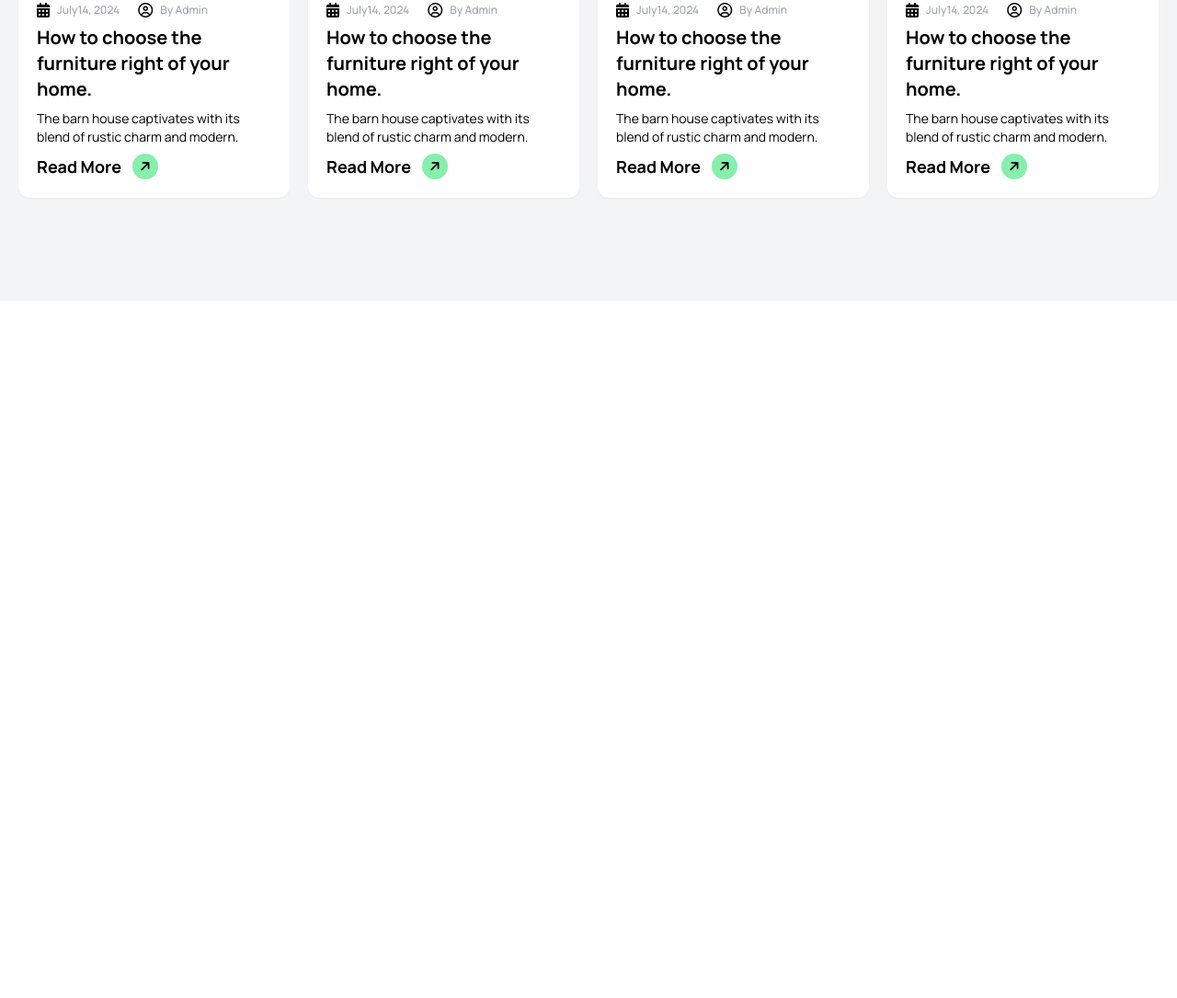
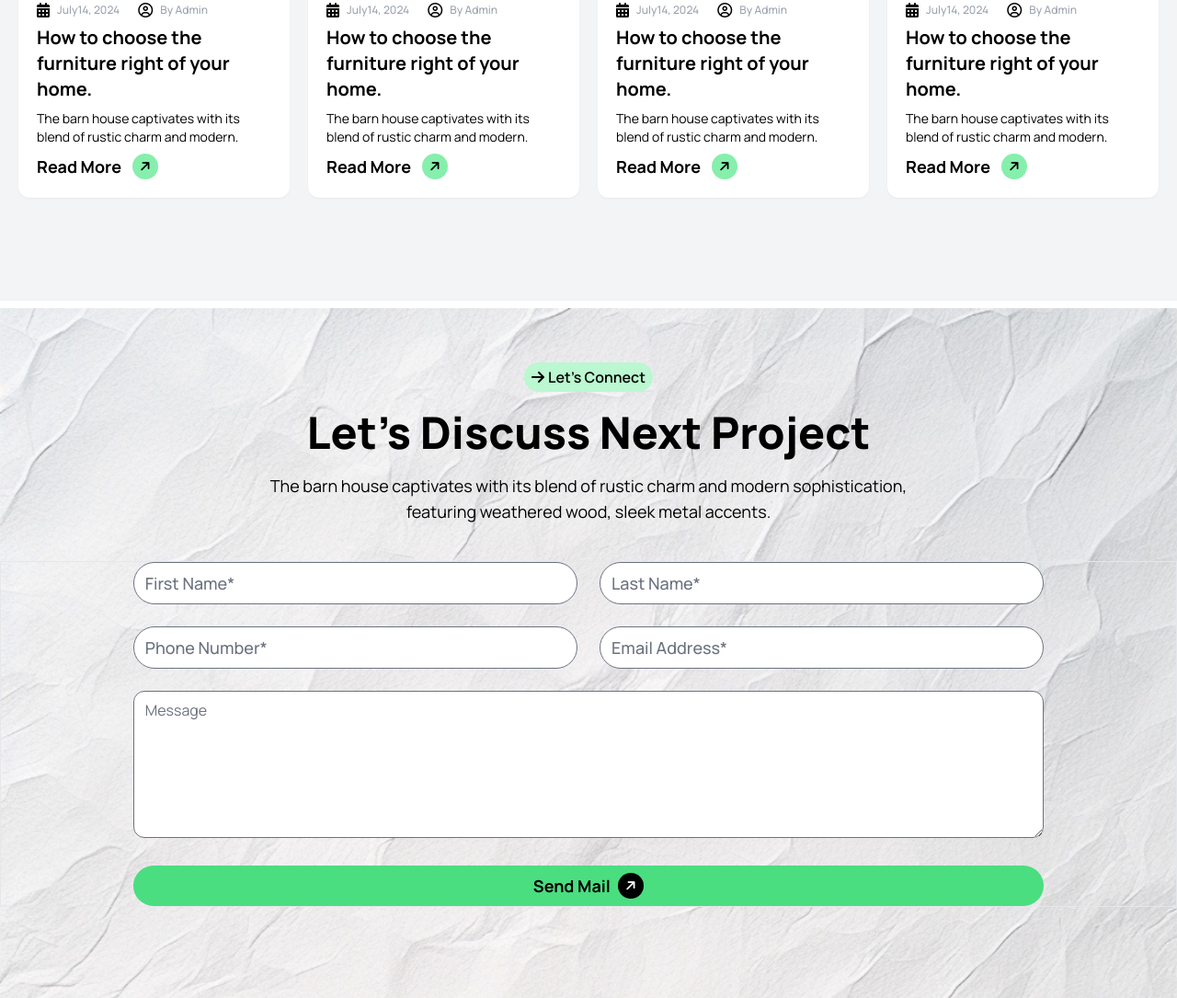
Before and after one commit to codebyahadul/interio-nest, a plain HTML site: page index.html in a window 1280 px wide. Shown: the part 3483-4568 px from the top of the page at 92% size. Before the commit the page ends 3810 px from the top, so only its background shows below. Drawn offline with nearby package versions, Linux system fonts and the light colour scheme.

Commit message:
added discussion section

```diff
--- a/index.html
+++ b/index.html
@@ -279,7 +279,8 @@
                 </div>
                 <!-- news card -->
                 <div class="flex flex-col lg:flex-row items-center justify-around gap-5 my-3 md:my-5 lg:my-8">
-                    <div class="p-5 rounded-xl shadow-sm bg-white flex flex-col md:flex-row lg:flex-col gap-5 items-center w-full lg:w-[340px]">
+                    <div
+                        class="p-5 rounded-xl shadow-sm bg-white flex flex-col md:flex-row lg:flex-col gap-5 items-center w-full lg:w-[340px]">
                         <div class="w-full flex-1">
                             <img class="w-full" src="./assets/article1.png" alt="">
                         </div>
@@ -294,8 +295,10 @@
                                     <p class="text-xs font-medium text-gray-400">By Admin</p>
                                 </div>
                             </div>
-                            <h1 class="text-lg md:text-xl font-bold w-full lg:w-11/12">How to choose the furniture right  of your home.</h1>
-                            <p class="text-xs md:text-sm">The barn house captivates with its blend of rustic charm and modern. </p>
+                            <h1 class="text-lg md:text-xl font-bold w-full lg:w-11/12">How to choose the furniture right
+                                of your home.</h1>
+                            <p class="text-xs md:text-sm">The barn house captivates with its blend of rustic charm and
+                                modern. </p>
                             <button class="flex items-center gap-3 text-sm md:text-base lg:text-lg font-bold">
                                 Read More
                                 <div class="flex items-center justify-center px-2 py-1 bg-green-300 rounded-full">
@@ -304,7 +307,8 @@
                             </button>
                         </div>
                     </div>
-                    <div class="p-5 rounded-xl shadow-sm bg-white flex flex-col md:flex-row lg:flex-col gap-5 items-center w-full lg:w-[340px]">
+                    <div
+                        class="p-5 rounded-xl shadow-sm bg-white flex flex-col md:flex-row lg:flex-col gap-5 items-center w-full lg:w-[340px]">
                         <div class="w-full flex-1">
                             <img class="w-full" src="./assets/article2.png" alt="">
                         </div>
@@ -319,8 +323,10 @@
                                     <p class="text-xs font-medium text-gray-400">By Admin</p>
                                 </div>
                             </div>
-                            <h1 class="text-lg md:text-xl font-bold w-full lg:w-11/12">How to choose the furniture right  of your home.</h1>
-                            <p class="text-xs md:text-sm">The barn house captivates with its blend of rustic charm and modern. </p>
+                            <h1 class="text-lg md:text-xl font-bold w-full lg:w-11/12">How to choose the furniture right
+                                of your home.</h1>
+                            <p class="text-xs md:text-sm">The barn house captivates with its blend of rustic charm and
+                                modern. </p>
                             <button class="flex items-center gap-3 text-sm md:text-base lg:text-lg font-bold">
                                 Read More
                                 <div class="flex items-center justify-center px-2 py-1 bg-green-300 rounded-full">
@@ -329,7 +335,8 @@
                             </button>
                         </div>
                     </div>
-                    <div class="p-5 rounded-xl shadow-sm bg-white flex flex-col md:flex-row lg:flex-col gap-5 items-center w-full lg:w-[340px]">
+                    <div
+                        class="p-5 rounded-xl shadow-sm bg-white flex flex-col md:flex-row lg:flex-col gap-5 items-center w-full lg:w-[340px]">
                         <div class="w-full flex-1">
                             <img class="w-full" src="./assets/article3.png" alt="">
                         </div>
@@ -344,8 +351,10 @@
                                     <p class="text-xs font-medium text-gray-400">By Admin</p>
                                 </div>
                             </div>
-                            <h1 class="text-lg md:text-xl font-bold w-full lg:w-11/12">How to choose the furniture right  of your home.</h1>
-                            <p class="text-xs md:text-sm">The barn house captivates with its blend of rustic charm and modern. </p>
+                            <h1 class="text-lg md:text-xl font-bold w-full lg:w-11/12">How to choose the furniture right
+                                of your home.</h1>
+                            <p class="text-xs md:text-sm">The barn house captivates with its blend of rustic charm and
+                                modern. </p>
                             <button class="flex items-center gap-3 text-sm md:text-base lg:text-lg font-bold">
                                 Read More
                                 <div class="flex items-center justify-center px-2 py-1 bg-green-300 rounded-full">
@@ -354,7 +363,8 @@
                             </button>
                         </div>
                     </div>
-                    <div class="p-5 rounded-xl shadow-sm bg-white flex flex-col md:flex-row lg:flex-col gap-5 items-center w-full lg:w-[340px]">
+                    <div
+                        class="p-5 rounded-xl shadow-sm bg-white flex flex-col md:flex-row lg:flex-col gap-5 items-center w-full lg:w-[340px]">
                         <div class="w-full flex-1">
                             <img class="w-full" src="./assets/article1.png" alt="">
                         </div>
@@ -369,8 +379,10 @@
                                     <p class="text-xs font-medium text-gray-400">By Admin</p>
                                 </div>
                             </div>
-                            <h1 class="text-lg md:text-xl font-bold w-full lg:w-11/12">How to choose the furniture right  of your home.</h1>
-                            <p class="text-xs md:text-sm">The barn house captivates with its blend of rustic charm and modern. </p>
+                            <h1 class="text-lg md:text-xl font-bold w-full lg:w-11/12">How to choose the furniture right
+                                of your home.</h1>
+                            <p class="text-xs md:text-sm">The barn house captivates with its blend of rustic charm and
+                                modern. </p>
                             <button class="flex items-center gap-3 text-sm md:text-base lg:text-lg font-bold">
                                 Read More
                                 <div class="flex items-center justify-center px-2 py-1 bg-green-300 rounded-full">
@@ -382,7 +394,51 @@
                 </div>
             </div>
         </section>
-
+        <!-- discuss section  -->
+        <section class="bg-cover bg-no-repeat min-h-[750px] mt-2 relative flex flex-col justify-center items-center"
+            style="background-image: url(./assets/bg.jpg);">
+            <div class="container mx-auto absolute">
+                <div class="space-y-2 md:space-y-4 lg:space-y-5 text-center">
+                    <div class="flex justify-center">
+                        <button class="px-2 py-1 bg-green-200 rounded-full font-semibold"> <i
+                                class="fa-solid fa-arrow-right mr-1"></i>Let’s Connect</button>
+                    </div>
+                    <h1 class="text-2xl md:text-4xl lg:text-5xl font-black w-11/12 md:w-full mx-auto">Let’s Discuss Next
+                        Project</h1>
+                    <p class="text-xs md:text-sm lg:text-lg w-full md:w-11/12 lg:w-3/5 mx-auto">The barn house
+                        captivates with its blend of rustic charm and modern sophistication, featuring weathered wood,
+                        sleek metal accents.</p>
+                </div>
+                <form
+                    class="space-y-6 my-5 px-3 md:px-5 md:my-8 lg:my-10 flex flex-col justify-center items-center border">
+                    <div class="flex flex-col md:flex-row items-center gap-6 w-full md:w-11/12 lg:w-4/5">
+                        <input class="rounded-full w-full text-sm md:text-lg font-medium" type="text" required
+                            placeholder="First Name*">
+                        <input class="rounded-full w-full text-sm md:text-lg font-medium" type="text" required
+                            placeholder="Last Name*">
+                    </div>
+                    <div class="flex flex-col md:flex-row items-center gap-6 w-full md:w-11/12 lg:w-4/5">
+                        <input class="rounded-full w-full text-sm md:text-lg font-medium" type="text" required
+                            placeholder="Phone Number*">
+                        <input class="rounded-full w-full text-sm md:text-lg font-medium" type="email" required
+                            placeholder="Email Address*">
+                    </div>
+                    <div class="w-full md:w-11/12 lg:w-4/5">
+                        <textarea class="w-full rounded-xl min-h-32 md:min-h-36 lg:min-h-40" required
+                            placeholder="Message"></textarea>
+                    </div>
+                    <div class="w-full md:w-11/12 lg:w-4/5">
+                        <button type="submit"
+                            class="text-xs md:text-sm lg:text-lg font-bold px-2 md:px-3 lg:px-5 py-1 md:py-2 rounded-full bg-green-400 flex items-center justify-center gap-2 w-full">
+                            Send Mail
+                            <div class="flex items-center justify-center px-2 py-1 bg-black text-white rounded-full">
+                                <i class="fa-solid fa-arrow-right text-xs md:text-sm -rotate-45"></i>
+                            </div>
+                        </button>
+                    </div>
+                </form>
+            </div>
+        </section>
     </main>
 </body>
 
```
